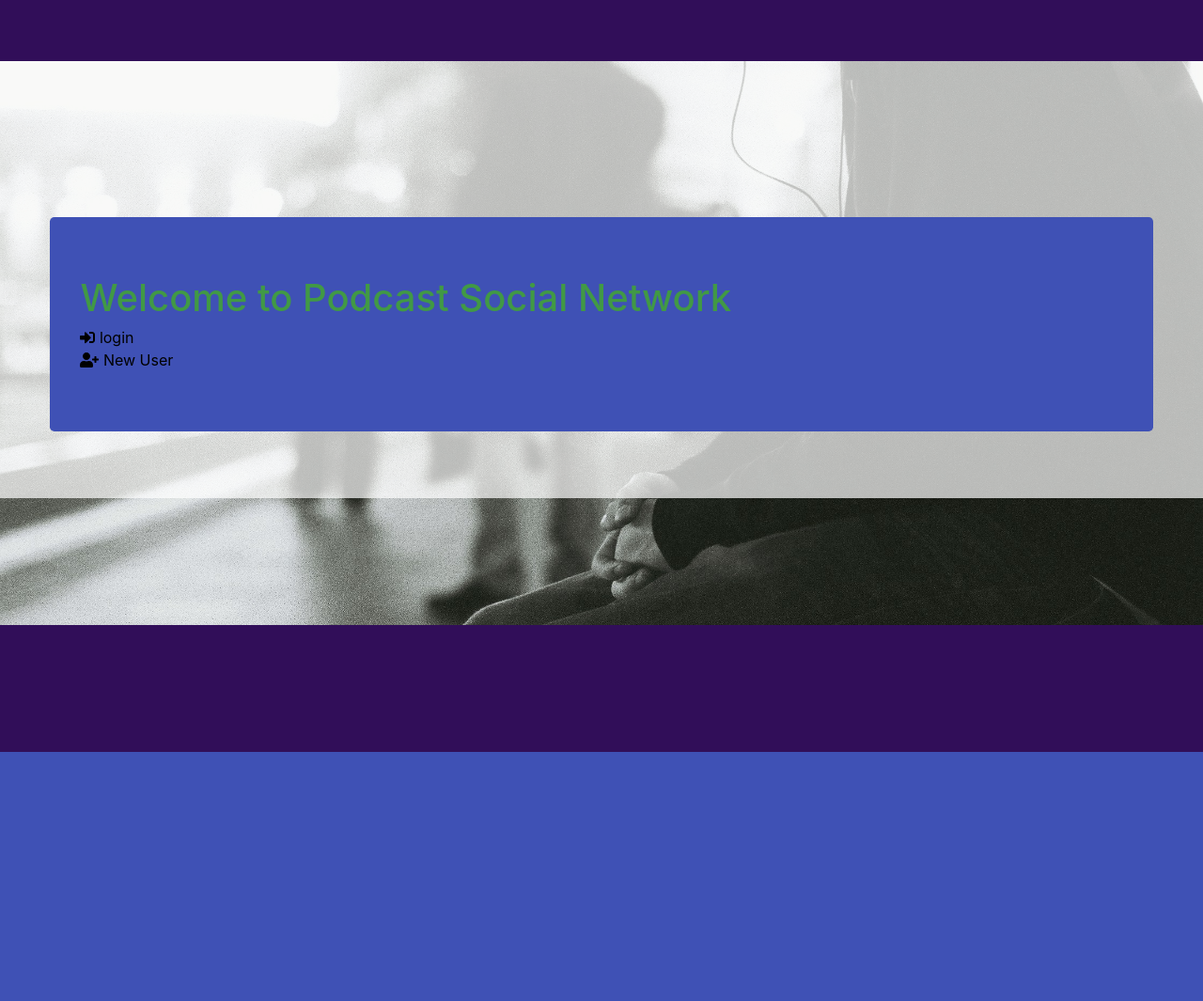
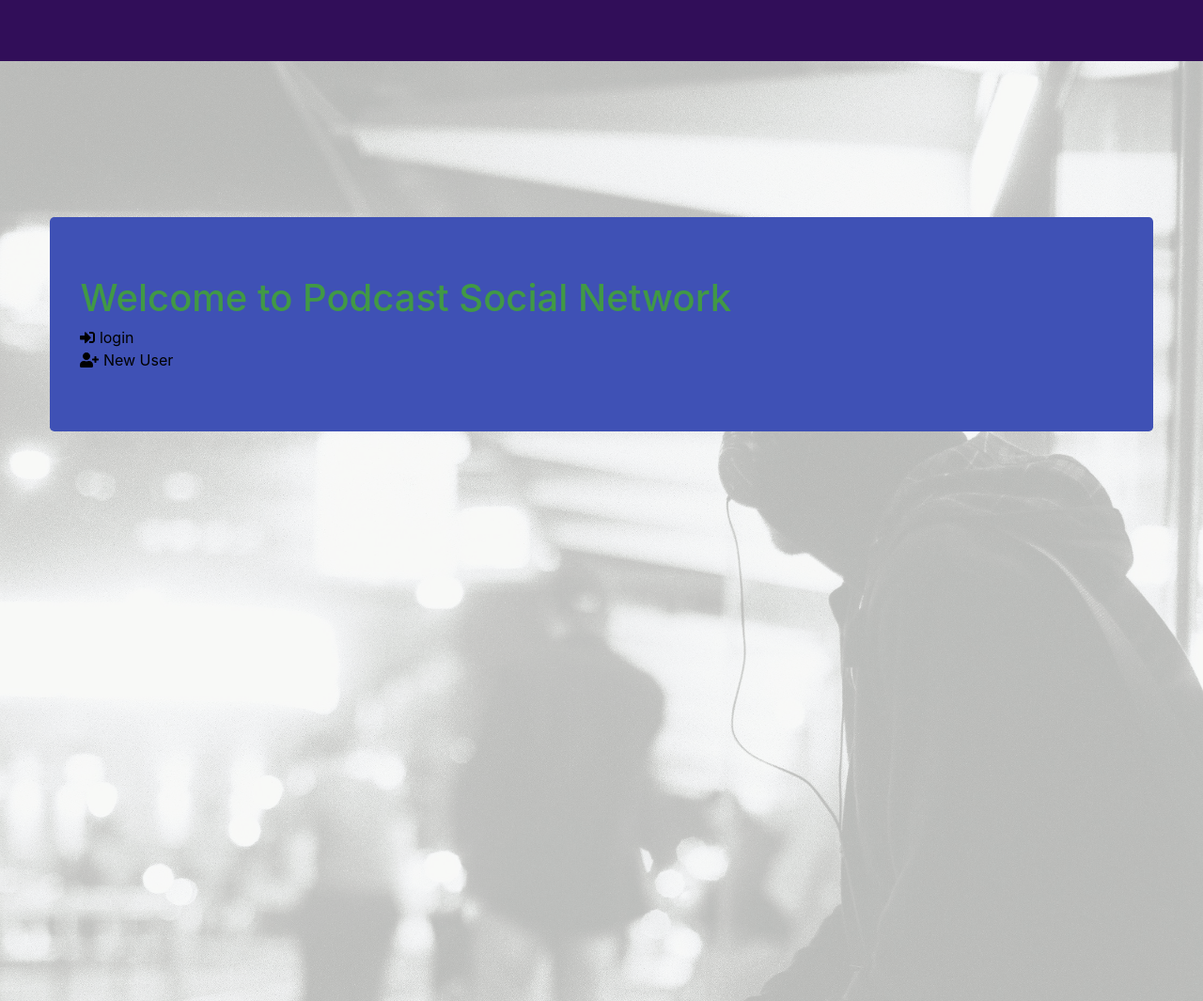
Before and after one commit to EstiShay/podcast-social-network, a Django app: page / in a window 1280 px wide. Shown: the whole page at 94% size. Before the commit the page ends 800 px from the top, so only its background shows below. Run offline with Django 3.2, Linux system fonts and the light colour scheme; parts of the project's set-up code (start-up, migrations or seed data) failed here and were passed over; some libraries are stand-ins or nearby versions.

Commit message:
adjust height of background image

```diff
--- a/podcast/static/podcast/CSS/style.css
+++ b/podcast/static/podcast/CSS/style.css
@@ -10,11 +10,12 @@ body {
     background-position: center;
     background-repeat: no-repeat;
     background-size: cover;
-    height: 600px;
+    height: 1000px;
 }
 
 #image-soften {
   background-color: rgba(255, 255, 255, .7);
+  height: 1000px;
 }
 
 /*NAVBAR  */
```
